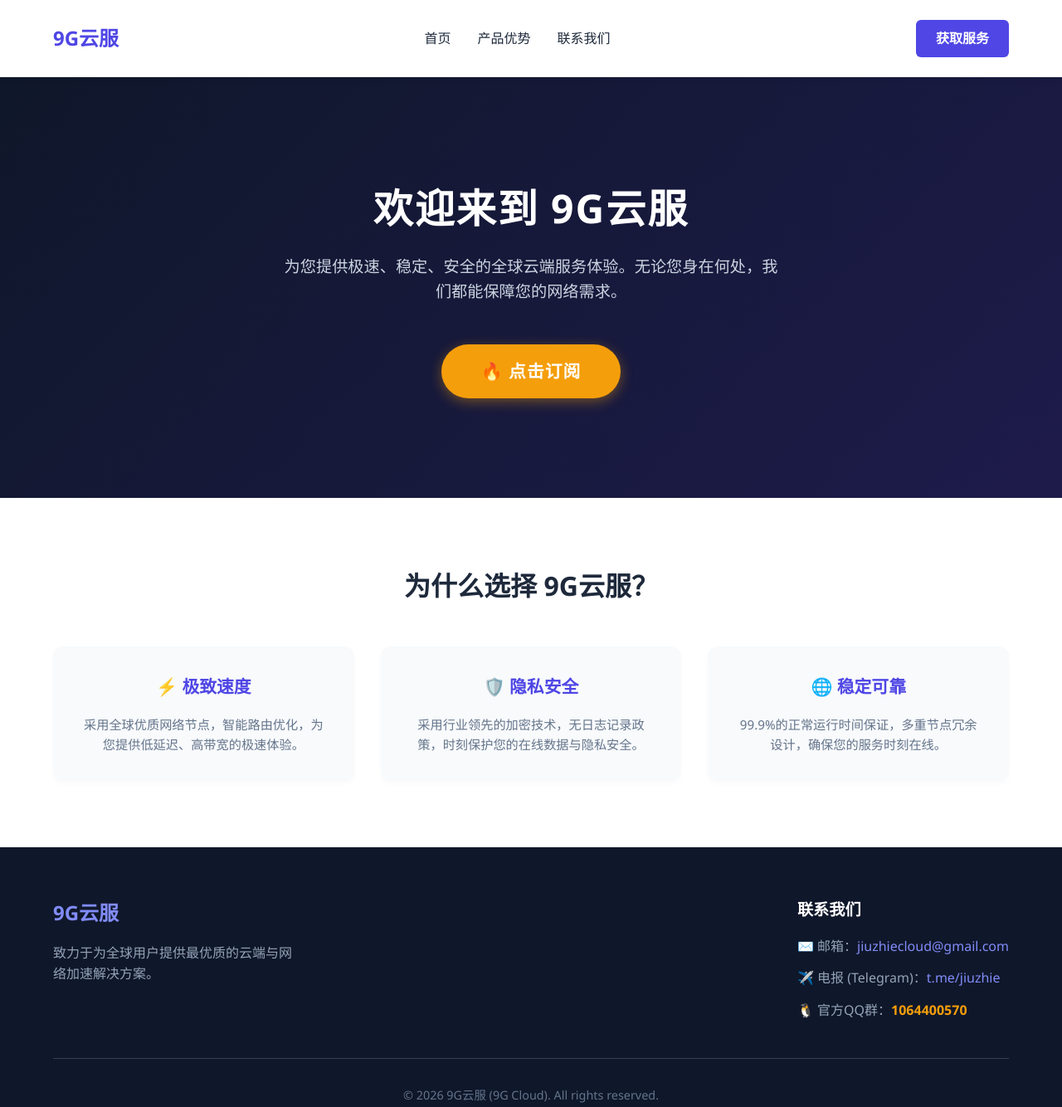
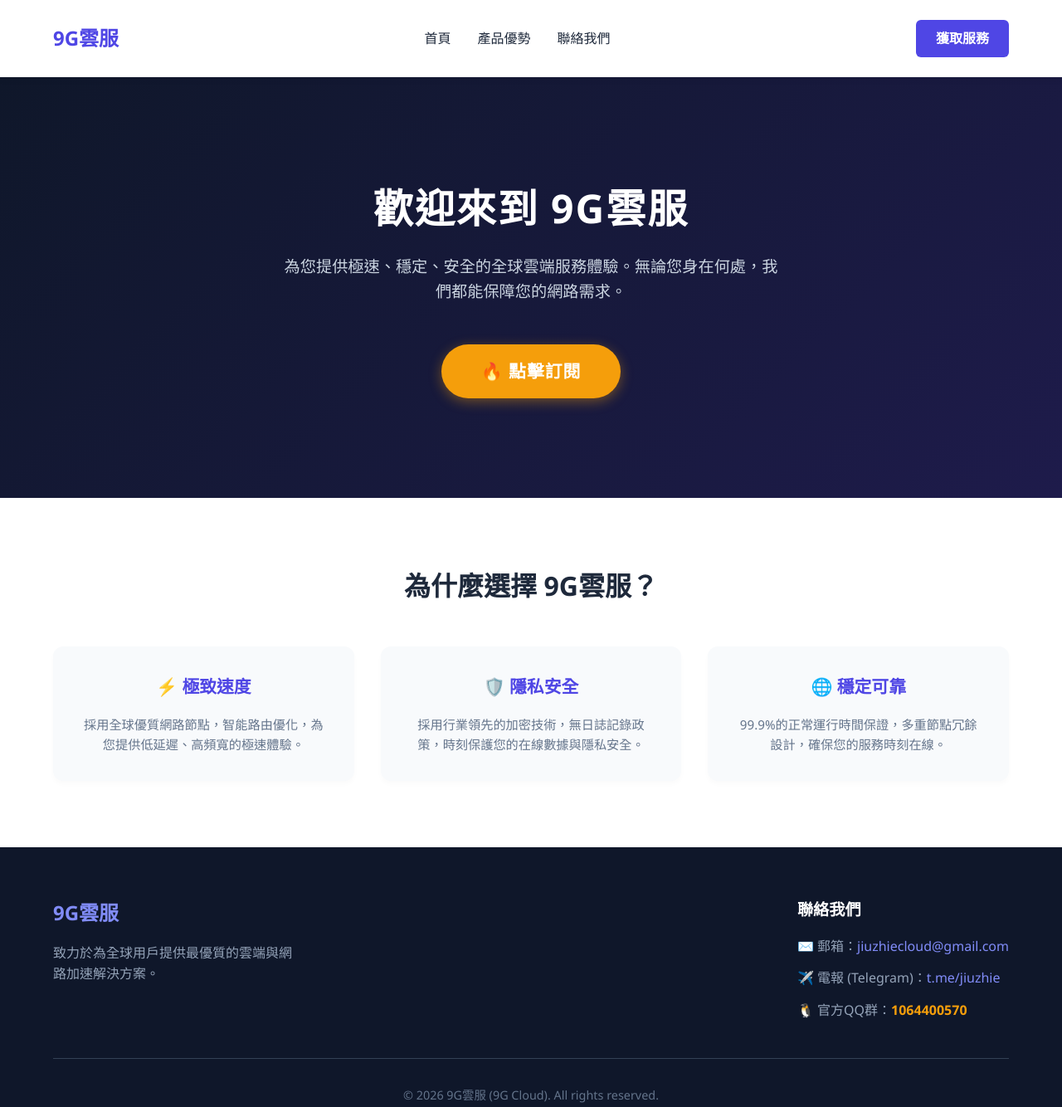
Before and after one commit to jiuzhiecloud/free-sub, a website: page index.html in a window 1280 px wide. Shown: the whole page at 83% size. Drawn offline with Linux system fonts and the light colour scheme.

Commit message:
Update index.html for Traditional Chinese localization

```diff
--- a/index.html
+++ b/index.html
@@ -1,14 +1,14 @@
 <!DOCTYPE html>
-<html lang="zh-CN">
+<html lang="zh-TW">
 <head>
     <meta charset="UTF-8">
     <meta name="viewport" content="width=device-width, initial-scale=1.0">
-    <title>9G云服 - 高效、稳定、安全的专属云端解决方案</title>
+    <title>9G雲服 - 高效、穩定、安全的專屬雲端解決方案</title>
     <style>
         :root {
             --primary-color: #4f46e5;
             --secondary-color: #818cf8;
-            --accent-color: #f59e0b; /* 订阅按钮的醒目颜色 */
+            --accent-color: #f59e0b; /* 訂閱按鈕的醒目顏色 */
             --dark-bg: #0f172a;
             --text-main: #1e293b;
             --text-light: #64748b;
@@ -19,7 +19,7 @@
             margin: 0;
             padding: 0;
             box-sizing: border-box;
-            font-family: 'Segoe UI', 'Microsoft YaHei', sans-serif;
+            font-family: 'Segoe UI', 'Microsoft JhengHei', sans-serif;
         }
 
         body {
@@ -28,7 +28,7 @@
             background-color: #f8fafc;
         }
 
-        /* 导航栏 */
+        /* 導覽列 */
         nav {
             display: flex;
             justify-content: space-between;
@@ -78,7 +78,7 @@
             background-color: #4338ca;
         }
 
-        /* 首屏区域 (Hero Section) */
+        /* 首屏區域 (Hero Section) */
         .hero {
             background: linear-gradient(135deg, var(--dark-bg) 0%, #1e1b4b 100%);
             color: var(--white);
@@ -101,7 +101,7 @@
             margin-right: auto;
         }
 
-        /* 醒目的订阅按钮 */
+        /* 醒目的訂閱按鈕 */
         .btn-subscribe {
             background-color: var(--accent-color);
             color: var(--white);
@@ -122,7 +122,7 @@
             box-shadow: 0 8px 25px rgba(245, 158, 11, 0.6);
         }
 
-        /* 特性介绍区域 */
+        /* 特性介紹區域 */
         .features {
             padding: 80px 5%;
             text-align: center;
@@ -167,7 +167,7 @@
             font-size: 0.95rem;
         }
 
-        /* 页脚联系区域 */
+        /* 頁腳聯絡區域 */
         footer {
             background-color: var(--dark-bg);
             color: var(--white);
@@ -231,7 +231,7 @@
             font-size: 0.9rem;
         }
 
-        /* 响应式设计 */
+        /* 響應式設計 */
         @media (max-width: 768px) {
             .nav-links {
                 display: none;
@@ -251,62 +251,62 @@
 </head>
 <body>
 
-    <!-- 导航栏 -->
+    <!-- 導覽列 -->
     <nav>
-        <a href="#" class="logo">9G云服</a>
+        <a href="#" class="logo">9G雲服</a>
         <div class="nav-links">
-            <a href="#">首页</a>
-            <a href="#features">产品优势</a>
-            <a href="#contact">联系我们</a>
+            <a href="#">首頁</a>
+            <a href="#features">產品優勢</a>
+            <a href="#contact">聯絡我們</a>
         </div>
-        <a href="#contact" class="btn-primary">获取服务</a>
+        <a href="#contact" class="btn-primary">獲取服務</a>
     </nav>
 
-    <!-- 首屏区域 -->
+    <!-- 首屏區域 -->
     <header class="hero">
-        <h1>欢迎来到 9G云服</h1>
-        <p>为您提供极速、稳定、安全的全球云端服务体验。无论您身在何处，我们都能保障您的网络需求。</p>
+        <h1>歡迎來到 9G雲服</h1>
+        <p>為您提供極速、穩定、安全的全球雲端服務體驗。無論您身在何處，我們都能保障您的網路需求。</p>
 
-        <!-- 醒目的订阅按钮 -->
+        <!-- 醒目的訂閱按鈕 -->
         <div>
-            <a href="https://raw.githubusercontent.com/jiuzhiecloud/free-sub/refs/heads/main/data/sub.txt" target="_blank" class="btn-subscribe">🔥 点击订阅</a>
+            <a href="https://raw.githubusercontent.com/jiuzhiecloud/free-sub/refs/heads/main/data/sub.txt" target="_blank" class="btn-subscribe">🔥 點擊訂閱</a>
         </div>
     </header>
 
-    <!-- 产品优势区域 -->
+    <!-- 特性介紹區域 -->
     <section id="features" class="features">
-        <h2>为什么选择 9G云服？</h2>
+        <h2>為什麼選擇 9G雲服？</h2>
         <div class="features-grid">
             <div class="feature-card">
-                <h3>⚡ 极致速度</h3>
-                <p>采用全球优质网络节点，智能路由优化，为您提供低延迟、高带宽的极速体验。</p>
+                <h3>⚡ 極致速度</h3>
+                <p>採用全球優質網路節點，智能路由優化，為您提供低延遲、高頻寬的極速體驗。</p>
             </div>
             <div class="feature-card">
-                <h3>🛡️ 隐私安全</h3>
-                <p>采用行业领先的加密技术，无日志记录政策，时刻保护您的在线数据与隐私安全。</p>
+                <h3>🛡️ 隱私安全</h3>
+                <p>採用行業領先的加密技術，無日誌記錄政策，時刻保護您的在線數據與隱私安全。</p>
             </div>
             <div class="feature-card">
-                <h3>🌐 稳定可靠</h3>
-                <p>99.9%的正常运行时间保证，多重节点冗余设计，确保您的服务时刻在线。</p>
+                <h3>🌐 穩定可靠</h3>
+                <p>99.9%的正常運行時間保證，多重節點冗餘設計，確保您的服務時刻在線。</p>
             </div>
         </div>
     </section>
 
-    <!-- 页脚与联系方式区域 -->
+    <!-- 頁腳與聯絡方式區域 -->
     <footer id="contact">
         <div class="footer-content">
             <div class="footer-brand">
-                <h3>9G云服</h3>
-                <p>致力于为全球用户提供最优质的云端与网络加速解决方案。</p>
+                <h3>9G雲服</h3>
+                <p>致力於為全球用戶提供最優質的雲端與網路加速解決方案。</p>
             </div>
             <div class="footer-contact">
-                <h4>联系我们</h4>
+                <h4>聯絡我們</h4>
                 <p>
-                    ✉️ 邮箱：
+                    ✉️ 郵箱：
                     <a href="mailto:jiuzhiecloud@gmail.com">jiuzhiecloud@gmail.com</a>
                 </p>
                 <p>
-                    ✈️ 电报 (Telegram)：
+                    ✈️ 電報 (Telegram)：
                     <a href="https://t.me/jiuzhie" target="_blank">t.me/jiuzhie</a>
                 </p>
                 <p>
@@ -316,7 +316,7 @@
             </div>
         </div>
         <div class="copyright">
-            &copy; 2026 9G云服 (9G Cloud). All rights reserved.
+            &copy; 2026 9G雲服 (9G Cloud). All rights reserved.
         </div>
     </footer>
 
```
